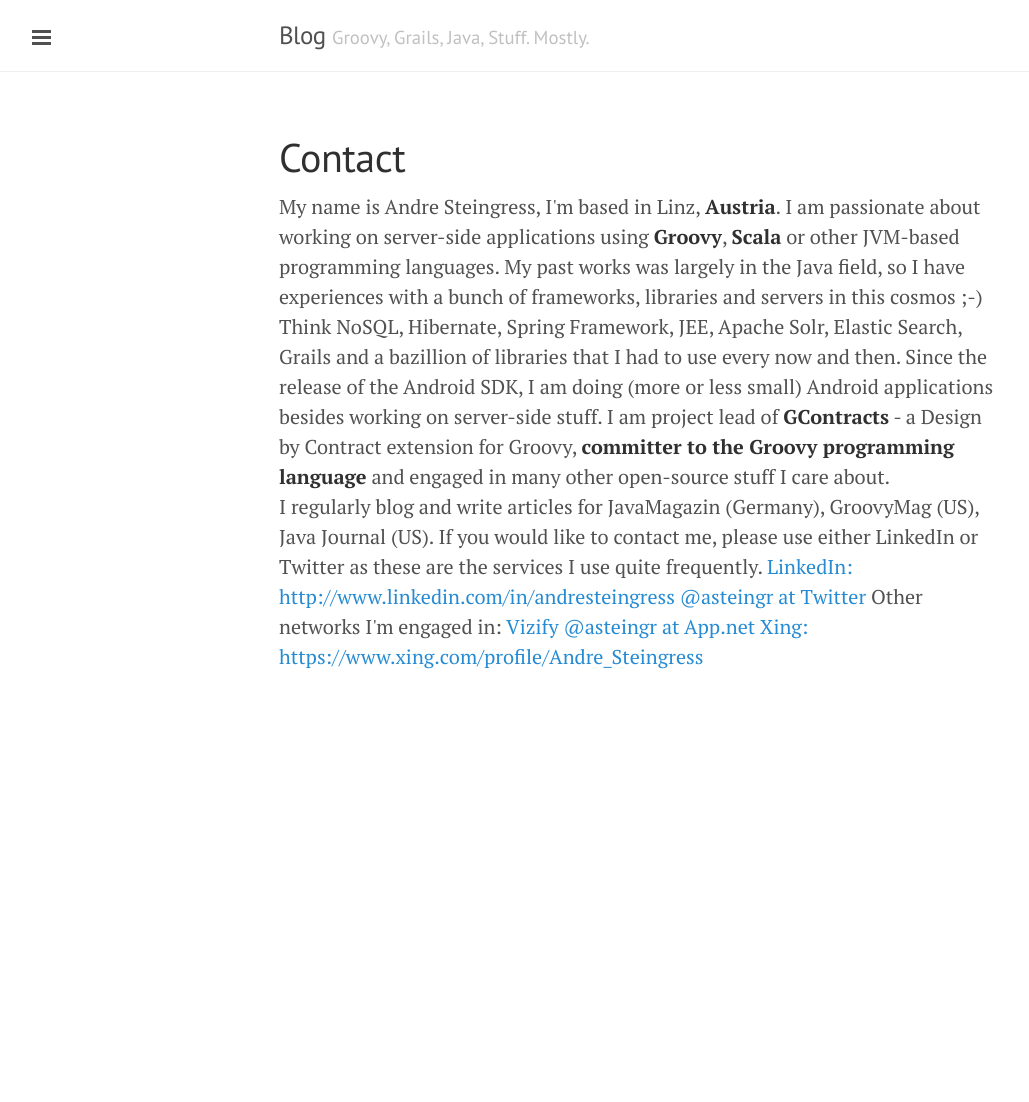
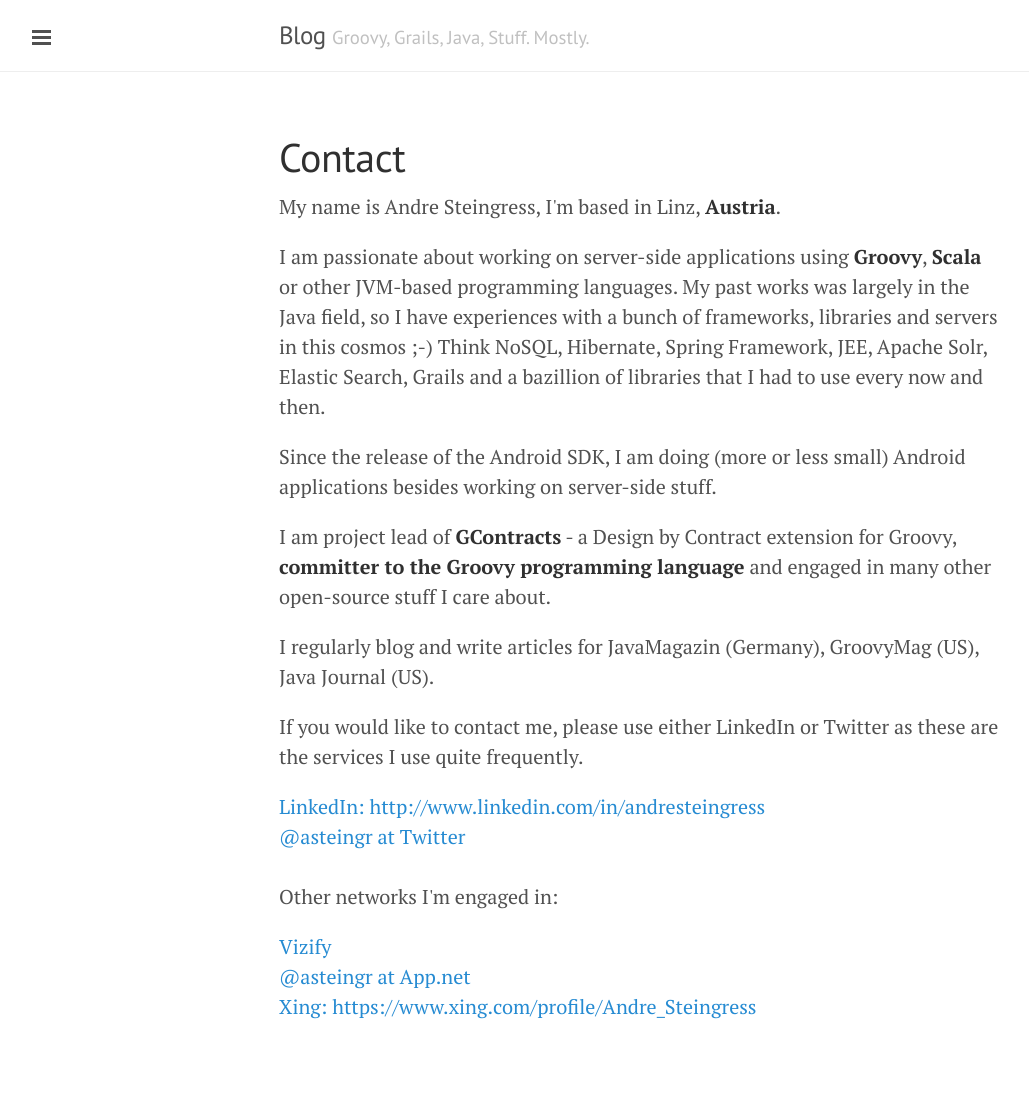
Before and after one commit to andresteingress/andresteingress.github.io, a Jekyll site: the page built from contact/index.html, in a window 1280 px wide. Shown: the whole page, without its empty margins (1-1030 px from the left). Built offline with Jekyll 4.4.1, drawn with Linux system fonts in a browser that asks for light colours; Markdown is read by kramdown in place of the engine named in the settings; before the commit the page ends 900 px from its top, so only the background shows below that.

Commit message:
prettier contact

```diff
--- a/contact/index.html
+++ b/contact/index.html
@@ -15,23 +15,34 @@
   _flattr_post_hidden: '0'
   _flattr_btn_disabled: ''
 ---
-My name is Andre Steingress, I'm based in Linz, <strong>Austria</strong>.
+<p>My name is Andre Steingress, I'm based in Linz, <strong>Austria</strong>.</p>
 
+<p>
 I am passionate about working on server-side applications using <strong>Groovy</strong>, <strong>Scala</strong> or other JVM-based programming languages. My past works was largely in the Java field, so I have experiences with a bunch of frameworks, libraries and servers in this cosmos ;-) Think NoSQL, Hibernate, Spring Framework, JEE, Apache Solr, Elastic Search, Grails and a bazillion of libraries that I had to use every now and then.
+</p>
 
+<p>
 Since the release of the Android SDK, I am doing (more or less small) Android applications besides working on server-side stuff.
+</p>
 
+<p>
 I am project lead of <strong>GContracts</strong> - a Design by Contract extension for Groovy, <strong>committer to the Groovy programming language</strong> and engaged in many other open-source stuff I care about.
+</p>
 
+<p>
 I regularly blog and write articles for JavaMagazin (Germany), GroovyMag (US), Java Journal (US).
+</p>
+<p>
+If you would like to contact me, please use either LinkedIn or Twitter as these are the services I use quite frequently.
+</p>
 
-If you would like to contact me, please use either LinkedIn or Twitter as these are the services I use quite frequently.
+<a href="http://www.linkedin.com/in/andresteingress">LinkedIn: http://www.linkedin.com/in/andresteingress</a><br>
+<a href="https://www.twitter.com/asteingr">@asteingr at Twitter</a>
+<br><br>
+<p>
+Other networks I'm engaged in:
+</p>
 
-<a href="http://www.linkedin.com/in/andresteingress">LinkedIn: http://www.linkedin.com/in/andresteingress</a>
-<a href="https://www.twitter.com/asteingr">@asteingr at Twitter</a>
-
-Other networks I'm engaged in:
-
-<a href="https://www.vizify.com/andre-steingress">Vizify</a>
-<a href="https://alpha.app.net/asteingr">@asteingr at App.net</a>
+<a href="https://www.vizify.com/andre-steingress">Vizify</a><br>
+<a href="https://alpha.app.net/asteingr">@asteingr at App.net</a><br>
 <a href="https://www.xing.com/profile/Andre_Steingress">Xing: https://www.xing.com/profile/Andre_Steingress</a>
```
